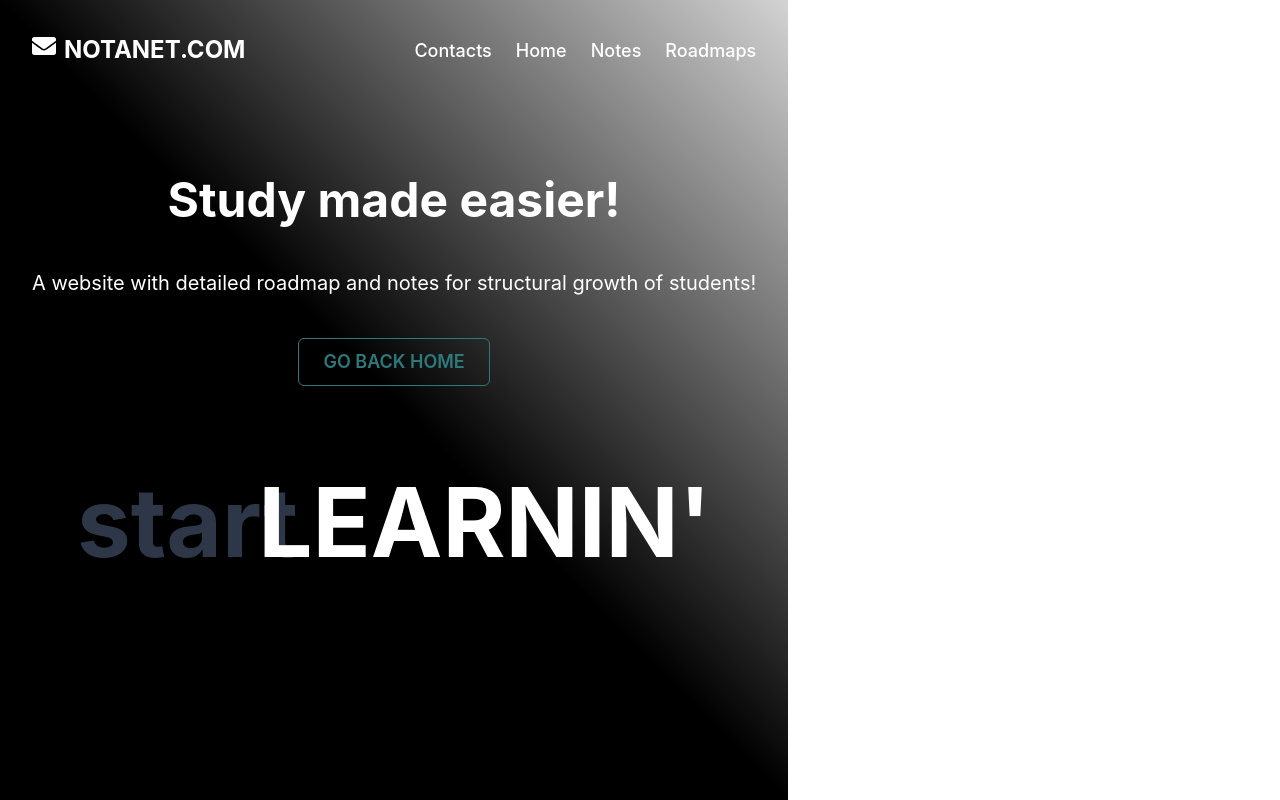
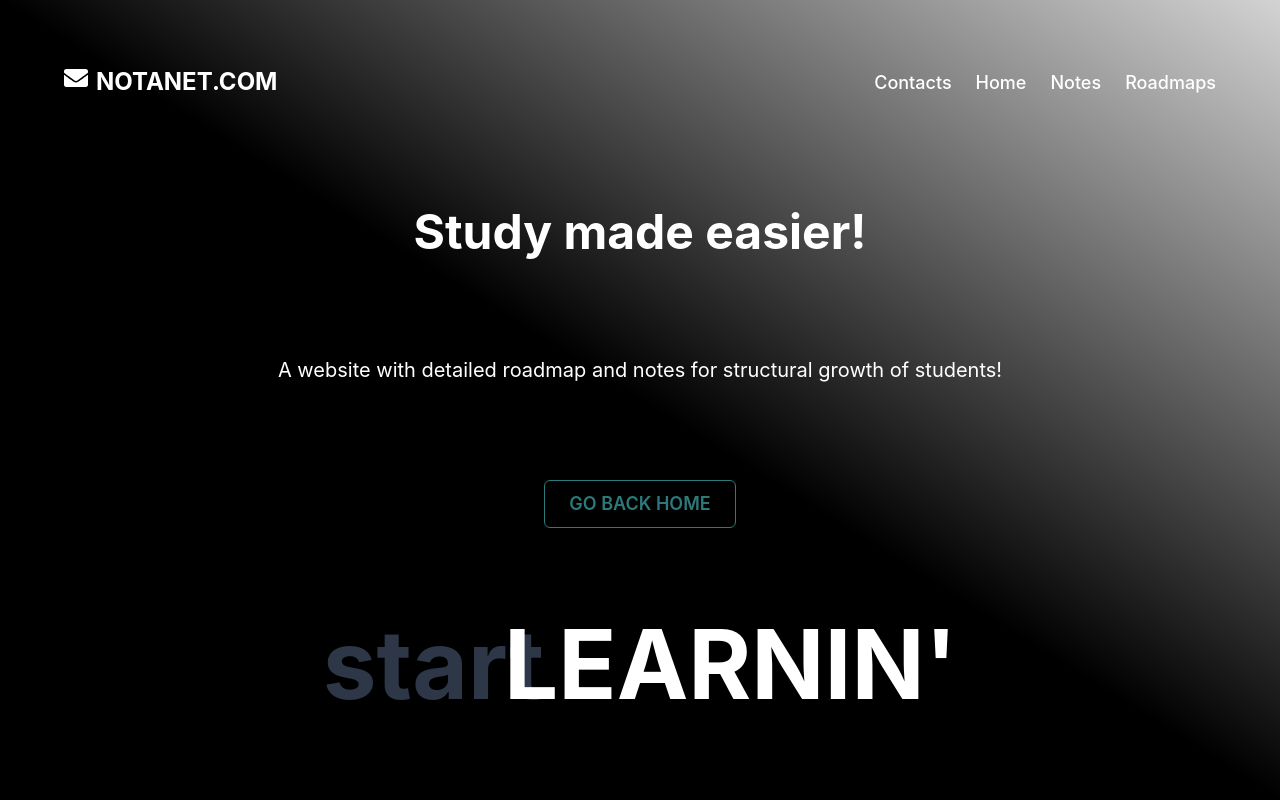
Before and after one commit to urvi1622005/Notan, a React (Vite) app in the folder notanet/: page / in a window 1280 px wide. Built offline with nearby package versions, Linux system fonts and the light colour scheme.

Commit message:
..finally thoda acha lgra h

```diff
--- a/notanet/src/components/Nota.css
+++ b/notanet/src/components/Nota.css
@@ -1,8 +1,13 @@
 /* nota.css */
-
 body {
   margin: 0;
   font-family: 'Arial', sans-serif;
+}
+
+.nota-container {
+  display: flex;
+  flex-direction: column;
+  min-height: 100vh;
 }
 
 a {
@@ -13,3 +18,14 @@ body {
 button {
   cursor: pointer;
 }
+
+nav ul {
+  padding: 0;
+  margin: 0;
+}
+
+nav ul li {
+  display: inline-block;
+}
+
+/* Additional custom styles can be added here */
--- a/notanet/src/components/Nota.jsx
+++ b/notanet/src/components/Nota.jsx
@@ -5,27 +5,30 @@ import './Nota.css';
 const Nota = () => {
   return (
     <Box
+      className="nota-container"
       bg="linear-gradient(to top right, black 50%, lightgray 100%)"
       color="white"
-      width="100%"
+      width="100vw"
       minH="100vh"
-      p={{ base: 4, md: 8 }}
+      p={{ base: 4, md: 8, lg: 12, xl: 16 }}
+      maxWidth="100vw"
+      overflowX="hidden"
     >
-      <Flex justify="space-between" align="center" flexDirection={{ base: 'column', md: 'row' }}>
+      <Flex as="nav" justify="space-between" align="center" flexDirection={{ base: 'column', md: 'row' }}>
         <Text as="a" href="/" fontSize={{ base: 'xl', md: '2xl' }} fontWeight="bold" mb={{ base: 4, md: 0 }}>
           <Icon as={FaEnvelope} mr={2} />
           NOTANET.COM
         </Text>
-        <Flex align="center" gap={{ base: 2, md: 6 }}>
-          <Link href="#" fontSize={{ base: 'md', md: 'lg' }}>Contacts</Link>
-          <Link href="#" fontSize={{ base: 'md', md: 'lg' }}>Home</Link>
-          <Link href="#" fontSize={{ base: 'md', md: 'lg' }}>Notes</Link>
-          <Link href="#" fontSize={{ base: 'md', md: 'lg' }}>Roadmaps</Link>
+        <Flex as="ul" align="center" gap={{ base: 2, md: 6 }} listStyleType="none">
+          <li><Link href="#" fontSize={{ base: 'md', md: 'lg' }}>Contacts</Link></li>
+          <li><Link href="#" fontSize={{ base: 'md', md: 'lg' }}>Home</Link></li>
+          <li><Link href="#" fontSize={{ base: 'md', md: 'lg' }}>Notes</Link></li>
+          <li><Link href="#" fontSize={{ base: 'md', md: 'lg' }}>Roadmaps</Link></li>
         </Flex>
       </Flex>
 
-      <Box textAlign="center" mt={{ base: 12, md: 24 }}>
-        <Text fontSize={{ base: '2xl', md: '5xl' }} fontWeight="bold">
+      <Flex direction="column" justify="space-between" maxWidth="1200px" width="100%" mx="auto" align="center" flex="1" textAlign="center" mt={{ base: 12, md: 24 }}>
+      <Text fontSize={{ base: '2xl', md: '4xl', lg: '5xl' }} fontWeight="bold" textAlign="center">
          Study made easier!
      </Text>
         <Text fontSize={{ base: 'lg', md: 'xl' }} mt={{ base: 4, md: 8 }}>
@@ -34,13 +37,13 @@ const Nota = () => {
         <Button mt={{ base: 6, md: 10 }} size={{ base: 'md', md: 'lg' }} colorScheme="teal" variant="outline">
           GO BACK HOME
         </Button>
-      </Box>
+      </Flex>
 
-      <Flex justify="center" mt={{ base: 8, md: 16 }}>
-        <Text fontSize={{ base: '4xl', md: '8xl' }} fontWeight="bold" color="gray.700">
+      <Flex justify="center" flexWrap="wrap" width="100%" mt={{ base: 8, md: 16 }}>
+      <Text fontSize={{ base: '4xl', md: '6xl', lg: '8xl' }} fontWeight="bold" color="gray.700">
     start
   </Text>
-        <Text fontSize={{ base: '4xl', md: '8xl' }} fontWeight="bold" ml={{ base: -6, md: -10 }}>
+  <Text fontSize={{ base: '4xl', md: '6xl', lg: '8xl' }} fontWeight="bold" ml={{ base: 2, md: -6, lg: -10 }}>
     LEARNIN'
   </Text>
       </Flex>
```
Lines whose indentation alone changed are shown as unchanged.
